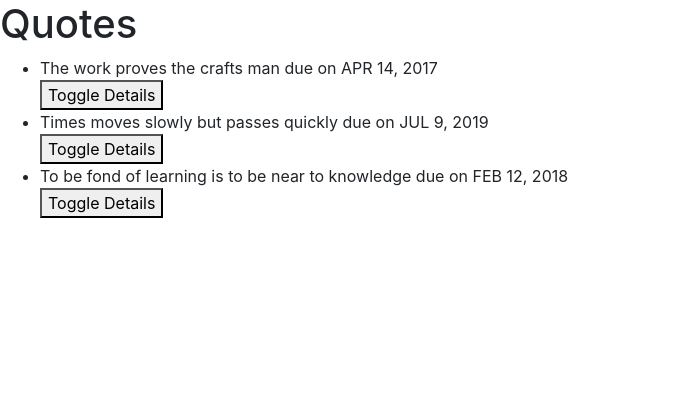
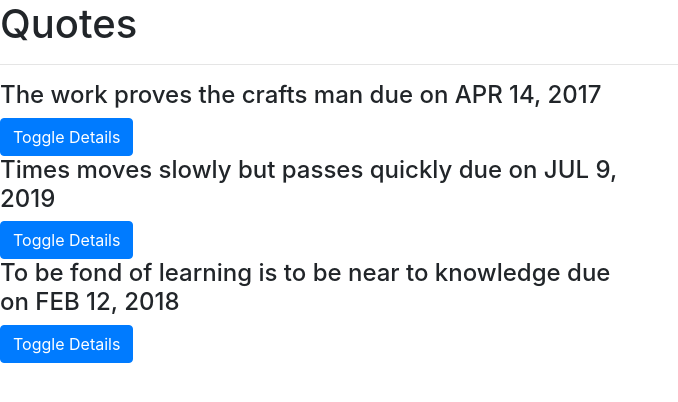
Before and after one commit to amtesire/Angular-Project, an Angular app: page / in a window 1280 px wide. Shown: the top 402 px of the page, without its empty margins (0-678 px from the left). Built offline with nearby package versions, Linux system fonts and the light colour scheme.

Commit message:
added some elements

```diff
--- a/src/app/quote-detail/quote-detail.component.html
+++ b/src/app/quote-detail/quote-detail.component.html
@@ -1,3 +1,3 @@
 <p>{{quote.author}}</p>
 <p>Posted in {{quote.completeDate|dateCount}} year ago</p>
-<button (click)= 'quoteDelete(true)'>Delete Quote</button>
+<button (click)= 'quoteDelete(true)' class="btn btn-outline-danger">Delete Quote</button>
--- a/src/app/quote/quote.component.html
+++ b/src/app/quote/quote.component.html
@@ -1,10 +1,19 @@
 <div>
     <h1>Quotes</h1>
-    <ul>
+    <hr>
+
+  <div class="row">
+    <div class="col-md-6">
       <div *ngFor='let quote of quotes, let i = index'>
-       <li  appStrikethrough>{{quote.name}} due on {{quote.completeDate|date|uppercase}}</li>
-        <button (click)='toggleDetails(i)'>Toggle Details</button>
-        <app-quote-detail *ngIf='quote.showAuthor'  [quote]='quote' (isComplete) = 'deleteQuote($event,i)'></app-quote-detail>
+        <div>
+       <h4 id={{i}}  appStrikethrough>{{quote.name}} due on {{quote.completeDate|date|uppercase}}</h4>
+        <button (click)='toggleDetails(i)' class="btn btn-primary">Toggle Details</button>
+    </div>
+    <div *ngIf='quote.showAuthor'>
+        <app-quote-detail  [quote]='quote' (isComplete) = 'deleteQuote($event,i)'></app-quote-detail>
       </div>
-  </ul>
+      </div>
+    </div>
+</div>
+
   </div>
```
